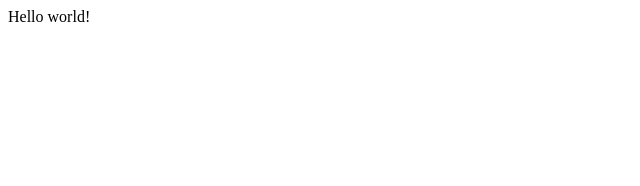
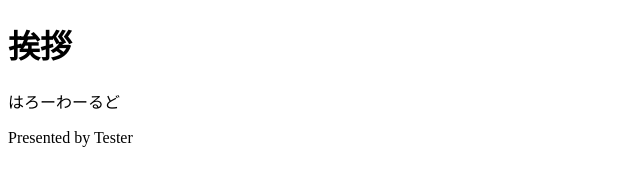
Before and after one commit to nabesuke0/gatsby-sample, a Gatsby site: page / in a window 1280 px wide. Shown: the whole page, without its empty margins (0-640 px from the left). Built offline with nearby package versions, Linux system fonts and the light colour scheme; Gatsby itself is replaced by a stand-in of ours.

Commit message:
first commit

```diff
--- a/src/pages/index.js
+++ b/src/pages/index.js
@@ -1,5 +1,11 @@
 import React from "react"
 
 export default function Home() {
-  return <div>Hello world!</div>
+  return (
+    <div>
+      <h1>挨拶</h1>
+      <p>はろーわーるど</p>
+      <footer>Presented by Tester</footer>
+    </div>
+  )
 }
```
